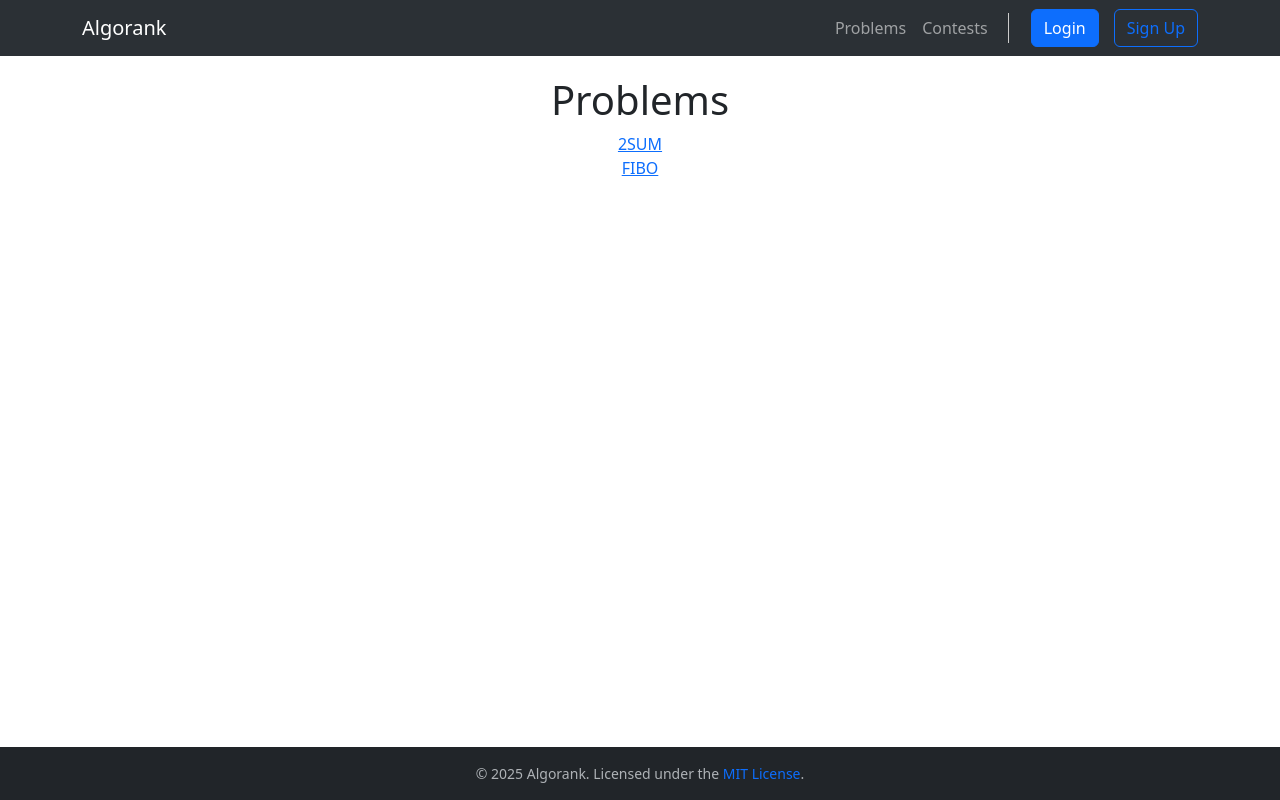
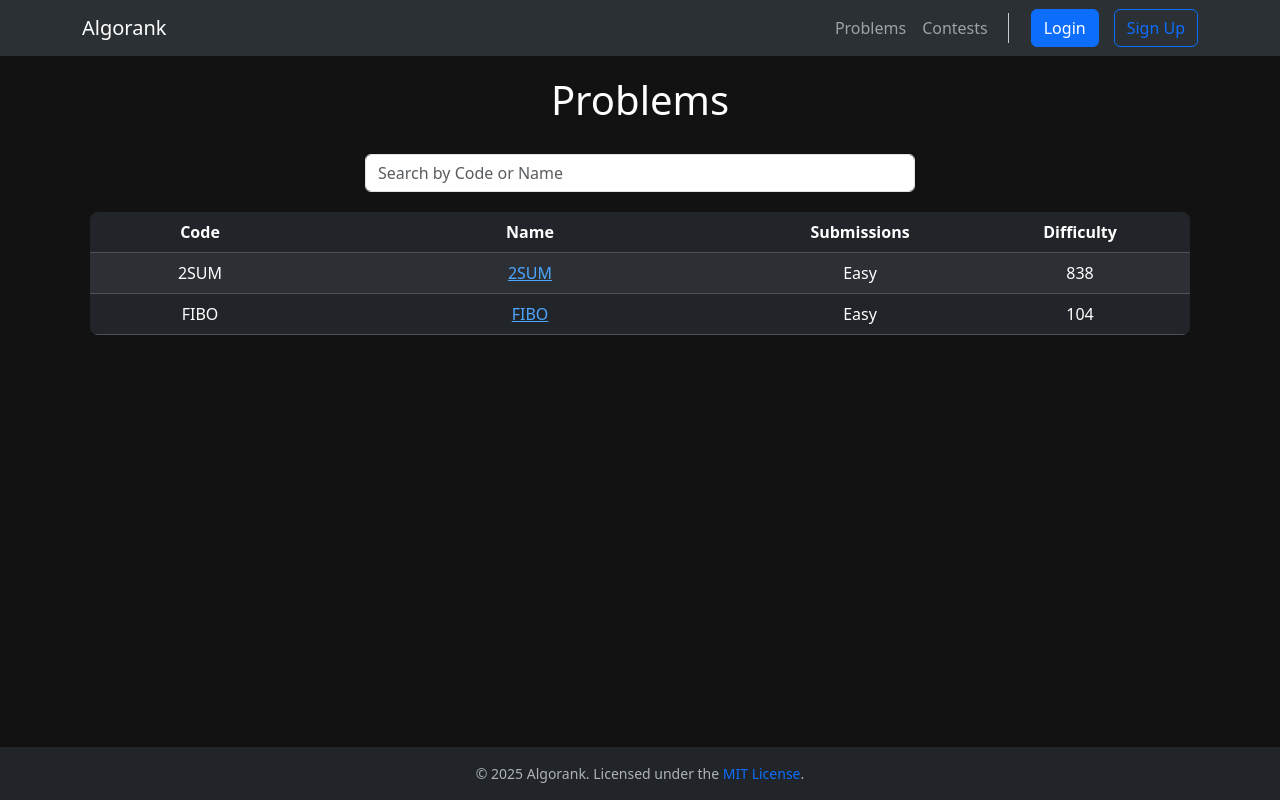
Before and after one commit to VemorPhose/Algorank, a React (Create React App) app in the folder client/: page /problems in a window 1280 px wide. Built offline with nearby package versions, Linux system fonts and the light colour scheme.

Commit message:
Webpage design updates

```diff
--- a/client/src/pages/Problems.js
+++ b/client/src/pages/Problems.js
@@ -1,33 +1,78 @@
-// src/pages/Problemset.js
-
-import React from 'react';
+import React, { useState, useEffect } from 'react';
 import Header from '../components/Header';
-import { useState, useEffect } from 'react';
+import Footer from '../components/Footer';
+import Table from 'react-bootstrap/Table';
 import { Link } from 'react-router-dom';
-import Footer from '../components/Footer';
+import Form from 'react-bootstrap/Form';
+import Container from 'react-bootstrap/Container';
 
 function Problems() {
   const [problems, setProblems] = useState([]);
+  const [searchQuery, setSearchQuery] = useState('');
 
   useEffect(() => {
-    // Automatically import all .md files in the problems folder
-    const context = require.context('../problems', false, /\.md$/);
-    const problemFiles = context.keys().map((file) => file.replace('./', '').replace('.md', ''));
-    setProblems(problemFiles);
+    try {
+      const context = require.context('../problems', false, /\.md$/);
+      const problemFiles = context.keys().map((file) => {
+        if (file) {
+          return {
+            code: file.replace('./', '').replace('.md', '').replace(/-/g, ' '),
+            name: file.replace('./', '').replace('.md', '').replace(/-/g, ' '),
+            difficulty: 'Easy',  // Placeholder
+            submissions: Math.floor(Math.random() * 1000),  // Random for now
+          };
+        } else {
+          console.warn("Undefined file detected:", file);
+          return null;
+        }
+      }).filter(Boolean);
+
+      setProblems(problemFiles);
+    } catch (error) {
+      console.error("Error loading problem files:", error);
+    }
   }, []);
 
+  const filteredProblems = problems.filter((problem) =>
+    problem.code.toLowerCase().includes(searchQuery.toLowerCase()) ||
+    problem.name.toLowerCase().includes(searchQuery.toLowerCase())
+  );
+
   return (
-    <div>
+    <div style={{ backgroundColor: '#121212', minHeight: '100vh', color: '#ffffff' }}>
       <Header />
-      <div style={{ padding: '20px', textAlign: 'center' }}>
-        <h1>Problems</h1>
-        {/* <p>Your platform for competitive programming.</p> */}
-        {problems.map((problem) => (
-          <div key={problem}>
-            <Link to={`/problem/${problem}`}>{problem.replace(/-/g, ' ')}</Link>
-          </div>
-        ))}
-      </div>
+      <Container style={{ padding: '20px' }}>
+        <h1 style={{ textAlign: 'center', marginBottom: '30px' }}>Problems</h1>
+        <Form.Control
+          type="text"
+          placeholder="Search by Code or Name"
+          value={searchQuery}
+          onChange={(e) => setSearchQuery(e.target.value)}
+          style={{ marginBottom: '20px', width: '50%', marginLeft: 'auto', marginRight: 'auto' }}
+        />
+        <Table striped hover variant="dark" responsive style={{ borderRadius: '8px', overflow: 'hidden' }}>
+          <thead>
+            <tr>
+              <th style={{ width: '20%', textAlign: 'center' }}>Code</th>
+              <th style={{ width: '40%', textAlign: 'center' }}>Name</th>
+              <th style={{ width: '20%', textAlign: 'center' }}>Submissions</th>
+              <th style={{ width: '20%', textAlign: 'center' }}>Difficulty</th>
+            </tr>
+          </thead>
+          <tbody>
+            {filteredProblems.map((problem) => (
+              <tr key={problem.code}>
+                <td style={{ textAlign: 'center' }}>{problem.code}</td>
+                <td style={{ textAlign: 'center' }}>
+                  <Link to={`/problem/${problem.code}`} style={{ color: '#4da6ff' }}>{problem.name}</Link>
+                </td>
+                <td style={{ textAlign: 'center' }}>{problem.difficulty}</td>
+                <td style={{ textAlign: 'center' }}>{problem.submissions}</td>
+              </tr>
+            ))}
+          </tbody>
+        </Table>
+      </Container>
       <Footer />
     </div>
   );
```
